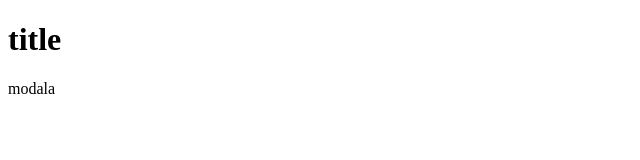
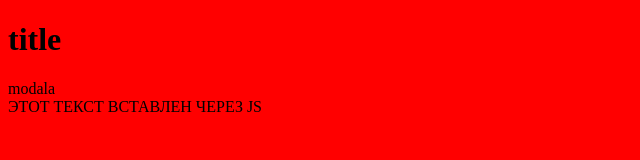
Before and after one commit to Pzqu/LessonGitRepositories, a plain HTML site: page index.html in a window 1280 px wide. Shown: the whole page, without its empty margins (0-640 px from the left). Drawn offline with Linux system fonts and the light colour scheme.

Commit message:
добавлен функциональность страницы через JS

```diff
--- a/index.html
+++ b/index.html
@@ -16,5 +16,7 @@
       modala
 
   </div>
+
+  <script src="./js/script.js"></script>
 </body>
 </html>
--- /dev/null
+++ b/js/script.js
@@ -0,0 +1,2 @@
+document.writeln('ЭТОТ ТЕКСТ  ВСТАВЛЕН ЧЕРЕЗ JS ')
+document.body.style.background = 'red'
```
